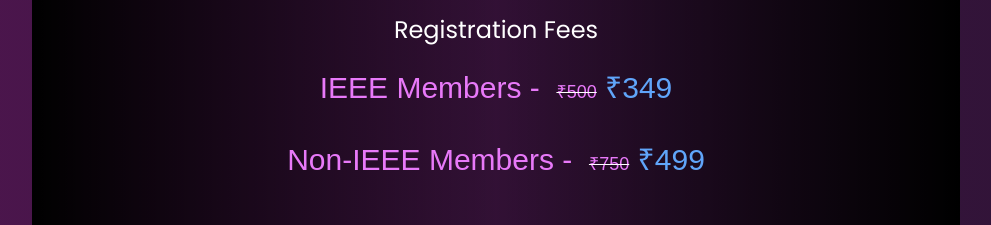
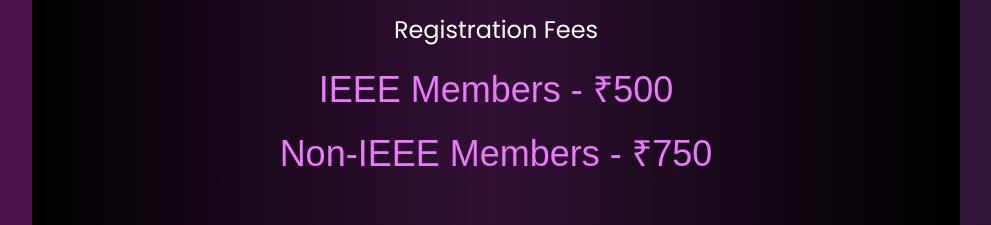
Before and after one commit to cryskram/mlweek, a Next.js app: page / in a window 1280 px wide. Shown: the part 1598-1823 px from the top of the page, without its empty margins (144-1135 px from the left). Built offline with nearby package versions, Linux system fonts and the light colour scheme; a web font is replaced by a local one.

Commit message:
ML Matrix Price updated

```diff
--- a/components/Events.tsx
+++ b/components/Events.tsx
@@ -29,7 +29,7 @@
         <div className="flex flex-col md:flex-row items-center justify-center bg-gradient-to-r from-black via-black/20 to-black rounded-t-2xl w-full mt-10 p-10">
           <Image
             className="w-full md:w-1/3"
-            src="/posters/hackathon1.png"
+            src="/posters/hackathon.png"
             width={4000}
             height={4000}
             alt="ml matrix"
@@ -68,22 +68,15 @@
           <div className="flex flex-col md:flex-row gap-5 md:gap-20 items-center justify-center w-full">
             <div className="text-center">
               <p className="text-2xl">Registration Fees</p> <br />
-              <h1 className={`${font.className} text-fuchsia-400 text-2xl md:text-3xl`}>
-                <span className="block">
-                  IEEE Members - &nbsp;
-                  <span className="relative">
-                    <del className="text-fuchsia-400 text-lg" style={{ textDecorationColor: 'white' }}>₹500</del>
-                  </span>
-                  <span className="text-blue-400"> ₹349</span>
-                </span>
-                <br />
-                <span className="block">
-                  Non-IEEE Members - &nbsp;
-                  <span className="relative">
-                    <del className="text-fuchsia-400 text-lg" style={{ textDecorationColor: 'white' }}>₹750</del>
-                  </span>
-                  <span className="text-blue-400"> ₹499</span>
-                </span>
+              <h1
+                className={`${font.className} text-fuchsia-400 text-3xl md:text-4xl`}
+              >
+                  IEEE Members - ₹500
+              </h1> <br />
+              <h1
+                className={`${font.className} text-fuchsia-400 text-3xl md:text-4xl`}
+              >
+                  Non-IEEE Members - ₹750
               </h1>
             </div>
           </div>
```
